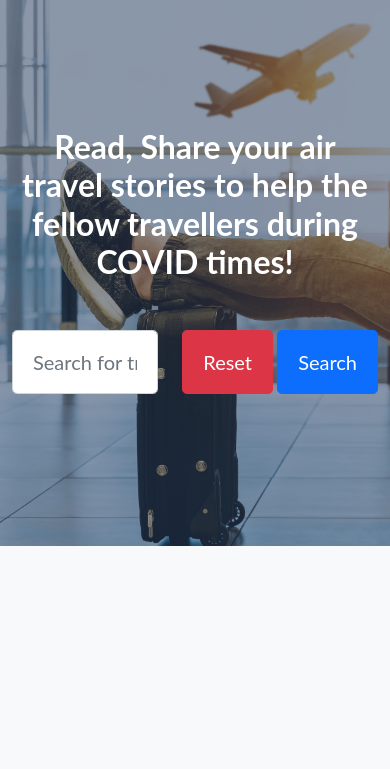
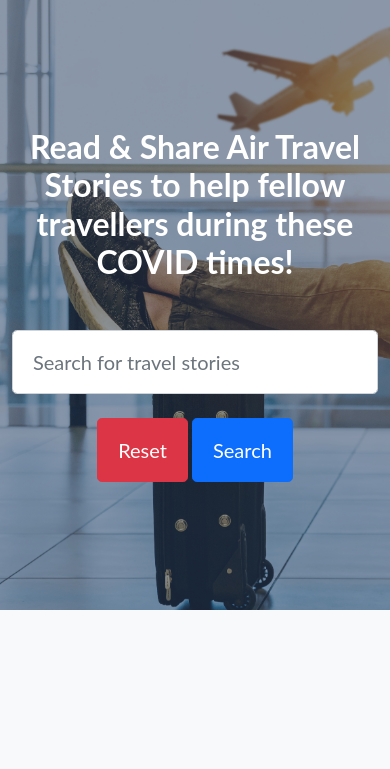
Before and after one commit to murthy1811/Milestone-Project-3-AirBubble, a Flask app: page / in a window 390 px wide. Shown: the part 56-825 px from the top of the page. Run offline with Flask 2, Linux system fonts and the light colour scheme; data that the repository does not hold is empty; some libraries are stand-ins or nearby versions.

Commit message:
styling fixed for search bar in small screens

```diff
--- a/templates/travel_stories.html
+++ b/templates/travel_stories.html
@@ -9,20 +9,19 @@
             <div class="col-xl-6">
                 <div class="text-center text-white">
                     <!-- Page heading-->
-                    <h1 class="mb-5">Read, Share your air travel stories to help the fellow travellers during COVID
-                        times!</h1>
+                    <h1 class="mb-5">Read & Share Air Travel Stories to help fellow travellers during
+                        these COVID times!</h1>
                     <!-- Search function-->
                     <form class="form-subscribe" id="contactForm" action="{{url_for('search')}}" method="POST">
                         <!-- search input-->
                         <div class="row ">
-                            <div class="col">
-
+                            <div class="col-12 col-sm-8">
                                 <input class="form-control form-control-lg" id="query" name="query" type="text"
                                     minlength="2" placeholder="Search for travel stories" required />
                                 <label for="query"></label>
                                 <div class="invalid-feedback text-white">use text only</div>
                             </div>
-                            <div class="col-auto">
+                            <div class="col-12 col-sm-4">
                                 <a href="{{url_for('travel_stories')}}"
                                     class="btn btn-danger btn-primary btn-lg">Reset</a>
                                 <button class="btn btn-primary btn-lg" id="submitButton" type="submit">Search</button>
```
